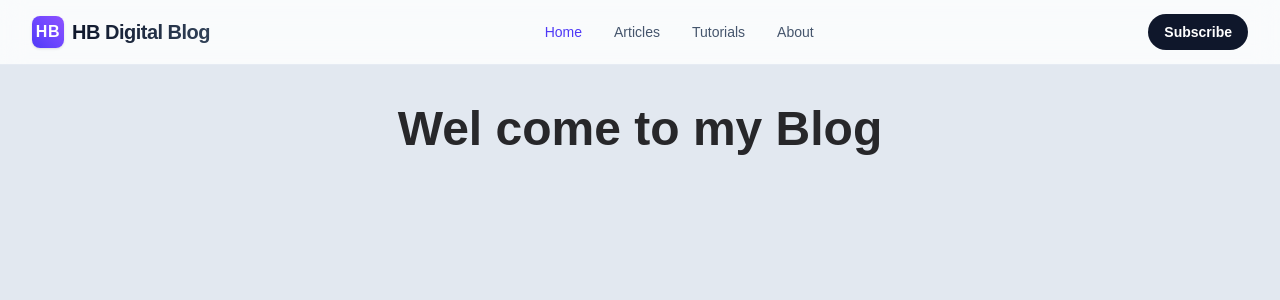
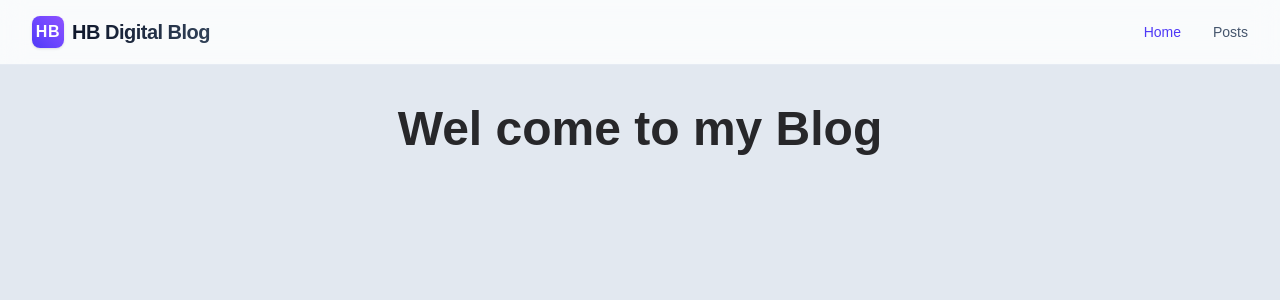
Before and after one commit to likeam/nextblog, a Next.js app: page / in a window 1280 px wide. Shown: the top 300 px of the page. Built offline with nearby package versions, Linux system fonts and the light colour scheme.

Commit message:
Building Navbar

```diff
--- a/app/layout.tsx
+++ b/app/layout.tsx
@@ -27,7 +27,7 @@ export default function RootLayout({
       lang="en"
       className={`${geistSans.variable} ${geistMono.variable} h-full antialiased`}
     >
-      <body className="max-h-svh">
+      <body className="max-h-svh ">
         <div className=" bg-slate-200 text-slate-900 antialiased selection:bg-indigo-500 selection:text-white">
           <header className="sticky top-0 z-50 border-b border-slate-200/80 bg-white/80 backdrop-blur-md">
             <div className="mx-auto flex max-w-7xl h-16 items-center justify-between px-4 sm:px-6 lg:px-8">
@@ -41,25 +41,17 @@ export default function RootLayout({
               </div>
 
               <nav className="hidden md:flex items-center gap-8 text-sm font-medium text-slate-600">
-                <a href="#" className="text-indigo-600 transition-colors">
+                <a href="" className="text-indigo-600 transition-colors">
                   Home
                 </a>
-                <a href="#" className="hover:text-slate-900 transition-colors">
-                  Articles
-                </a>
-                <a href="#" className="hover:text-slate-900 transition-colors">
-                  Tutorials
-                </a>
-                <a href="#" className="hover:text-slate-900 transition-colors">
-                  About
+
+                <a
+                  href="/posts"
+                  className="hover:text-slate-900 transition-colors"
+                >
+                  Posts
                 </a>
               </nav>
-
-              <div className="flex items-center gap-4">
-                <button className="rounded-full bg-slate-900 px-4 py-2 text-sm font-semibold text-white transition-all hover:bg-slate-800 hover:shadow-md active:scale-95">
-                  Subscribe
-                </button>
-              </div>
             </div>
           </header>
           <main className=" flex-1 min-h-svw px-4 py-8 sm:px-6 sm:py-10">
```
